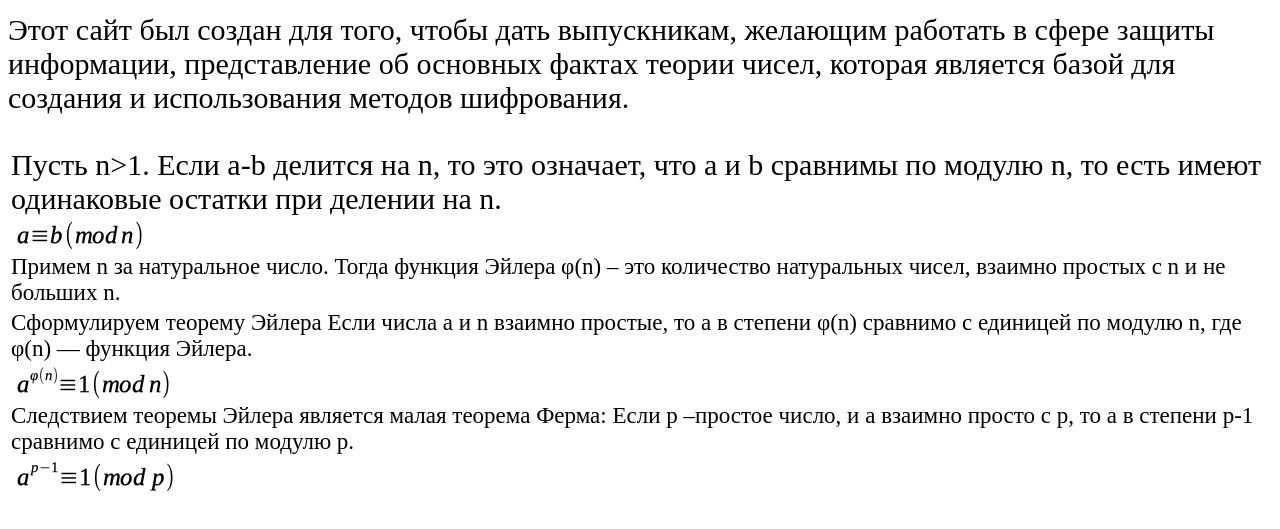
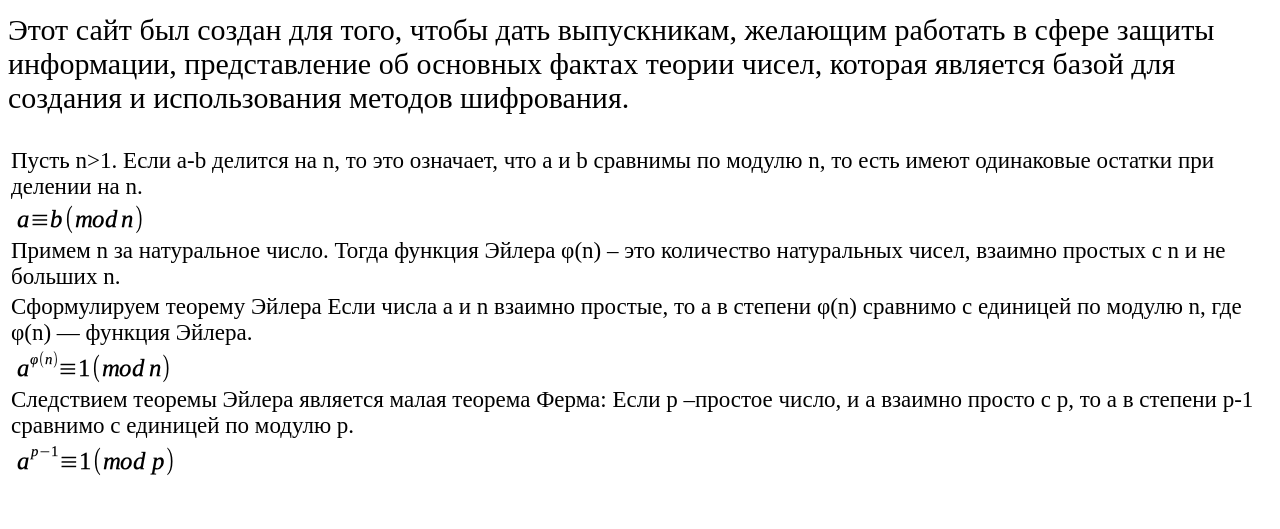
Before and after one commit to eilersite/eilersite, a plain HTML site: page index.html in a window 1280 px wide. Shown: the part 87-616 px from the top of the page. Drawn offline with Linux system fonts and the light colour scheme.

Commit message:
Update index.html

```diff
--- a/index.html
+++ b/index.html
@@ -10,7 +10,7 @@
     <table>
         <tr>
             <td>
-                <p class="about">Пусть n>1. Если a-b делится на n, то это означает, что a и b сравнимы по модулю n, то есть имеют одинаковые остатки при делении на n.</p>
+                <p class="aboutform">Пусть n>1. Если a-b делится на n, то это означает, что a и b сравнимы по модулю n, то есть имеют одинаковые остатки при делении на n.</p>
             </td>
 
         </tr>
```
